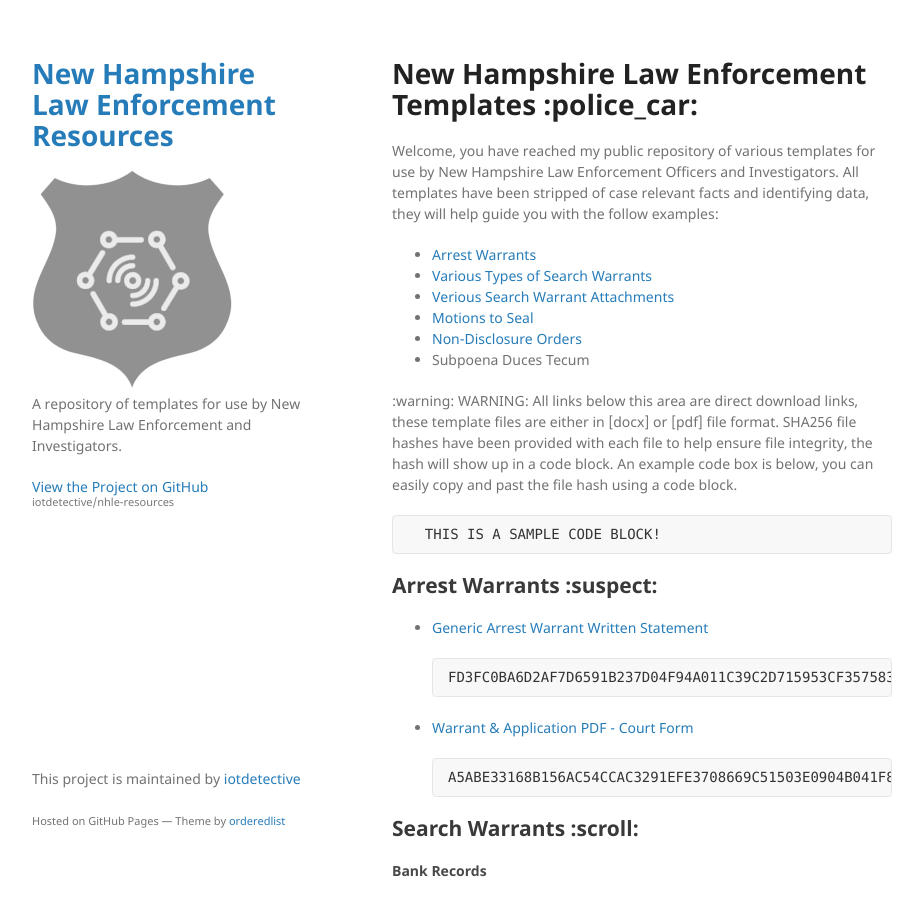
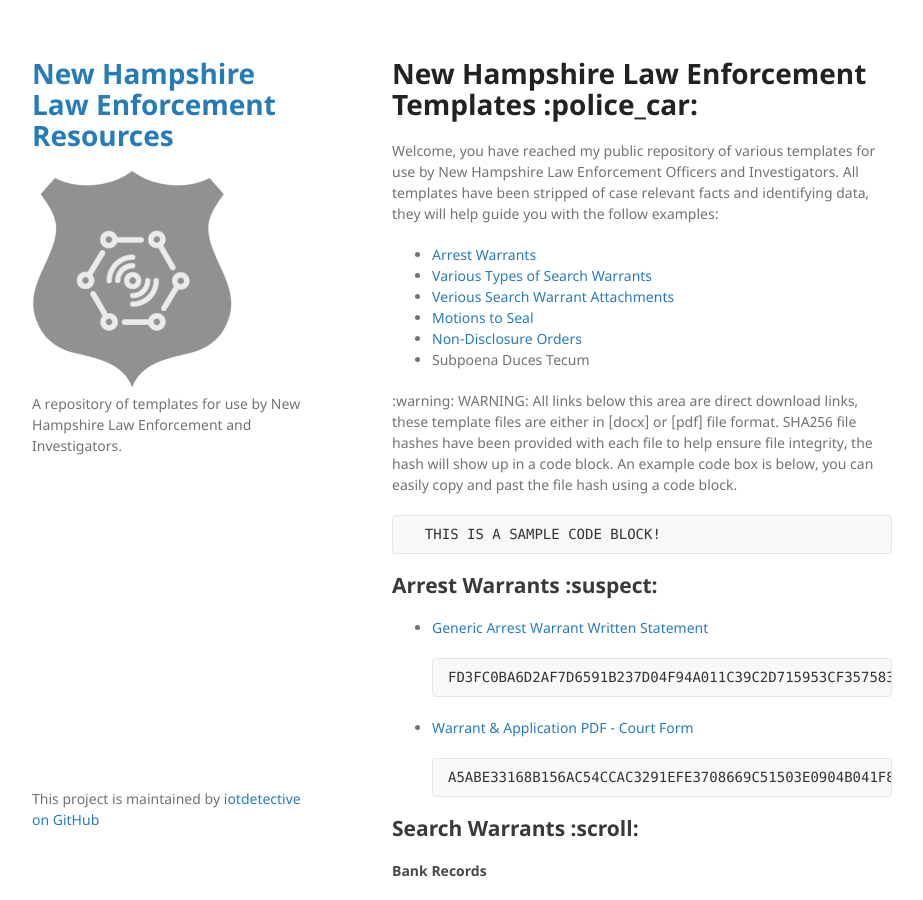
Before and after one commit to iotdetective/nhle-resources, a Jekyll site: the page built from index.md, in a window 1280 px wide and 900 px high. Shown: the whole window, without its empty margins (178-1101 px from the left). Built offline with Jekyll 4.4.1, drawn with Linux system fonts in a browser that asks for light colours; our own code applies the rules of GitHub Pages for plain Markdown files.

Commit message:
Update default.html

```diff
--- a/_layouts/default.html
+++ b/_layouts/default.html
@@ -23,14 +23,6 @@
 
         <p>{{ site.description | default: site.github.project_tagline }}</p>
 
-        {% if site.github.is_project_page %}
-        <p class="view"><a href="{{ site.github.repository_url }}">View the Project on GitHub <small>{{ site.github.repository_nwo }}</small></a></p>
-        {% endif %}
-
-        {% if site.github.is_user_page %}
-        <p class="view"><a href="{{ site.github.owner_url }}">View My GitHub Profile</a></p>
-        {% endif %}
-
         {% if site.show_downloads %}
         <ul class="downloads">
           <li><a href="{{ site.github.zip_url }}">Download <strong>ZIP File</strong></a></li>
@@ -46,9 +38,8 @@
       </section>
       <footer>
         {% if site.github.is_project_page %}
-        <p>This project is maintained by <a href="{{ site.github.owner_url }}">{{ site.github.owner_name }}</a></p>
+        <p>This project is maintained by <a href="{{ site.github.owner_url }}">{{ site.github.owner_name }} on GitHub</a></p>
         {% endif %}
-        <p><small>Hosted on GitHub Pages &mdash; Theme by <a href="https://github.com/orderedlist">orderedlist</a></small></p>
       </footer>
     </div>
     <script src="{{ "/assets/js/scale.fix.js" | relative_url }}"></script>
```
